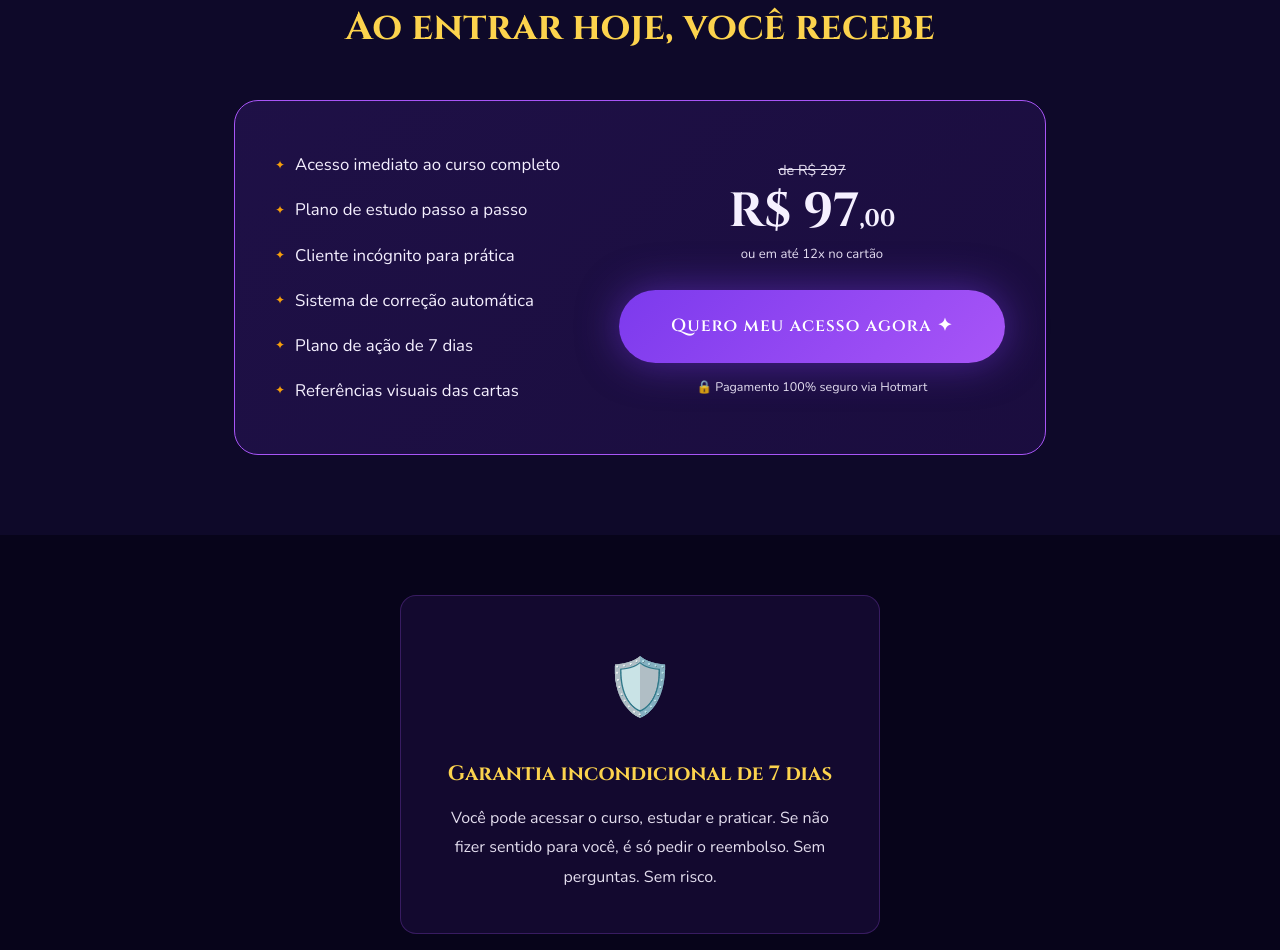
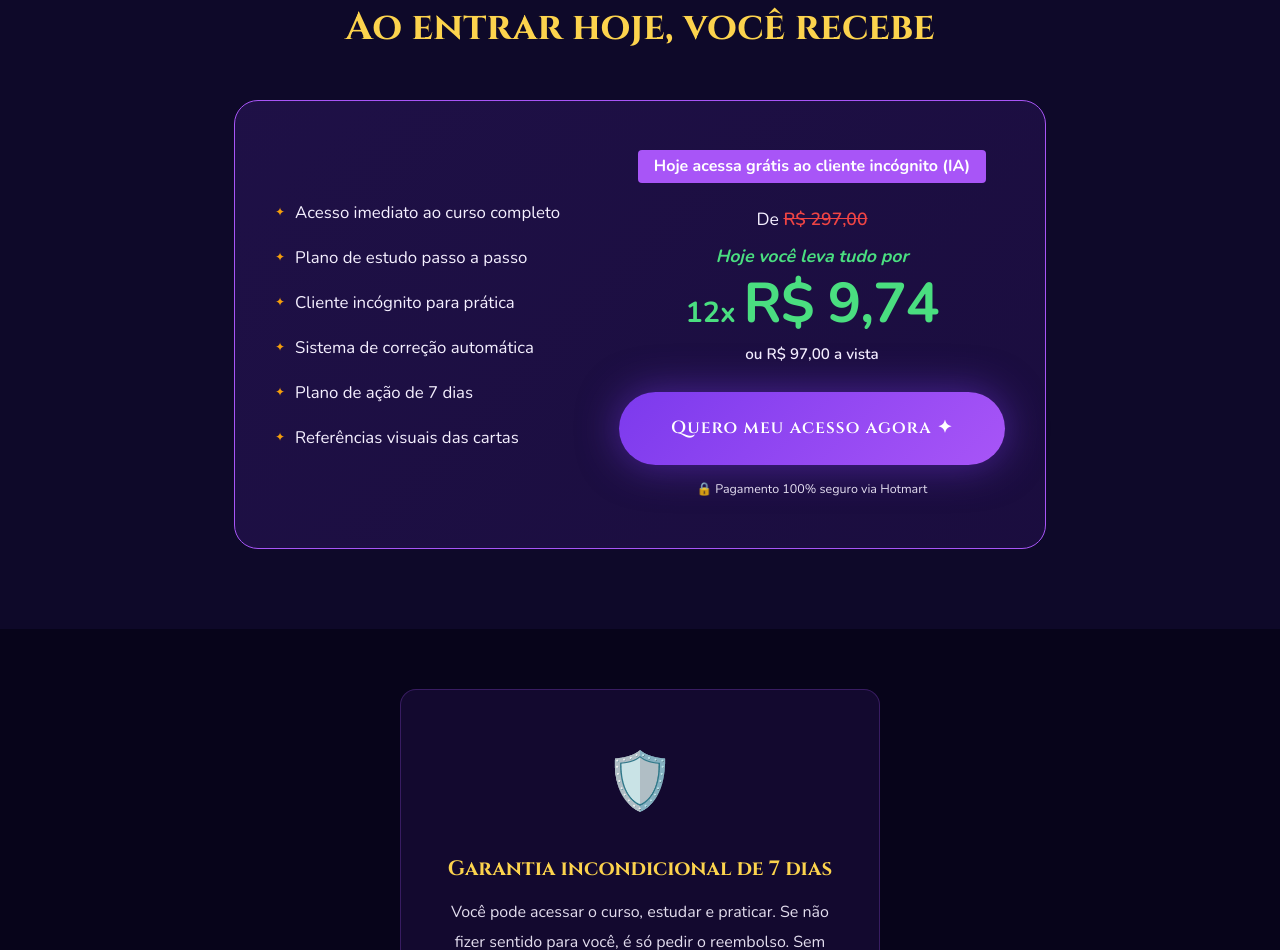
Before and after one commit to fabriziocerratto/natytarot, a website: page index.html in a window 1280 px wide. Shown: the part 7417-8367 px from the top of the page. Drawn offline with nearby package versions, Linux system fonts and the light colour scheme.

Commit message:
cambios en la oferta y link de hotmart

```diff
--- a/index.html
+++ b/index.html
@@ -344,10 +344,12 @@
                     <li><span class="cg">✦</span> Referências visuais das cartas</li>
                 </ul>
                 <div class="offer-price-block">
-                    <p class="offer-from">de R$ 297</p>
-                    <p class="offer-price">R$ 97<span>,00</span></p>
-                    <p class="offer-parcels">ou em até 12x no cartão</p>
-                    <a href="https://pay.hotmart.com/LINK-DO-CURSO-AQUI" class="btn-primary big"
+                    <p class="offer-highlight-banner">Hoje acessa grátis ao cliente incógnito (IA)</p>
+                    <p class="offer-from">De <span class="strikethrough">R$ 297,00</span></p>
+                    <p class="offer-green-italic">Hoje você leva tudo por</p>
+                    <p class="offer-price-green">12x <span>R$ 9,74</span></p>
+                    <p class="offer-cash">ou R$ 97,00 a vista</p>
+                    <a href="https://pay.hotmart.com/X102034993E" class="btn-primary big"
                         onclick="fbq('track','Purchase')">
                         Quero meu acesso agora ✦
                     </a>
@@ -434,7 +436,7 @@
                     Com método. Com prática. Com direção.<br>
                     <strong>A escolha é sua.</strong>
                 </p>
-                <a href="https://pay.hotmart.com/LINK-DO-CURSO-AQUI" class="btn-primary big"
+                <a href="https://pay.hotmart.com/X102034993E" class="btn-primary big"
                     onclick="fbq('track','InitiateCheckout')">
                     Começar agora ✦
                 </a>
--- a/styles.css
+++ b/styles.css
@@ -619,29 +619,57 @@ h4 {
     min-width: 210px;
 }
 
+.offer-highlight-banner {
+    background: var(--purple-l);
+    color: #fff;
+    font-weight: 700;
+    font-size: 1rem;
+    padding: 6px 16px;
+    border-radius: 4px;
+    display: inline-block;
+    margin-bottom: 20px;
+    line-height: 1.3;
+}
+
 .offer-from {
-    font-size: 0.9rem;
-    color: var(--muted);
-    text-decoration: line-through;
+    font-size: 1.1rem;
+    color: var(--white);
     margin-bottom: 4px;
 }
 
-.offer-price {
-    font-family: 'Cinzel', serif;
-    font-size: 3rem;
-    font-weight: 700;
-    line-height: 1;
-    margin-bottom: 6px;
+.strikethrough {
+    text-decoration: line-through;
+    color: #ef4444;
+    font-weight: 600;
 }
 
-.offer-price span {
-    font-size: 1.5rem;
+.offer-green-italic {
+    font-size: 1.1rem;
+    color: #4ade80;
+    font-style: italic;
+    font-weight: 700;
+    margin-bottom: 4px;
 }
 
-.offer-parcels {
-    font-size: 0.82rem;
-    color: var(--muted);
+.offer-price-green {
+    font-family: 'Nunito', sans-serif;
+    font-size: 1.8rem;
+    font-weight: 800;
+    color: #4ade80;
+    line-height: 1;
+    margin-bottom: 8px;
+}
+
+.offer-price-green span {
+    font-size: 3.5rem;
+    letter-spacing: -1px;
+}
+
+.offer-cash {
+    font-size: 0.95rem;
+    color: var(--white);
     margin-bottom: 24px;
+    font-weight: 600;
 }
 
 .offer-secure {
```
